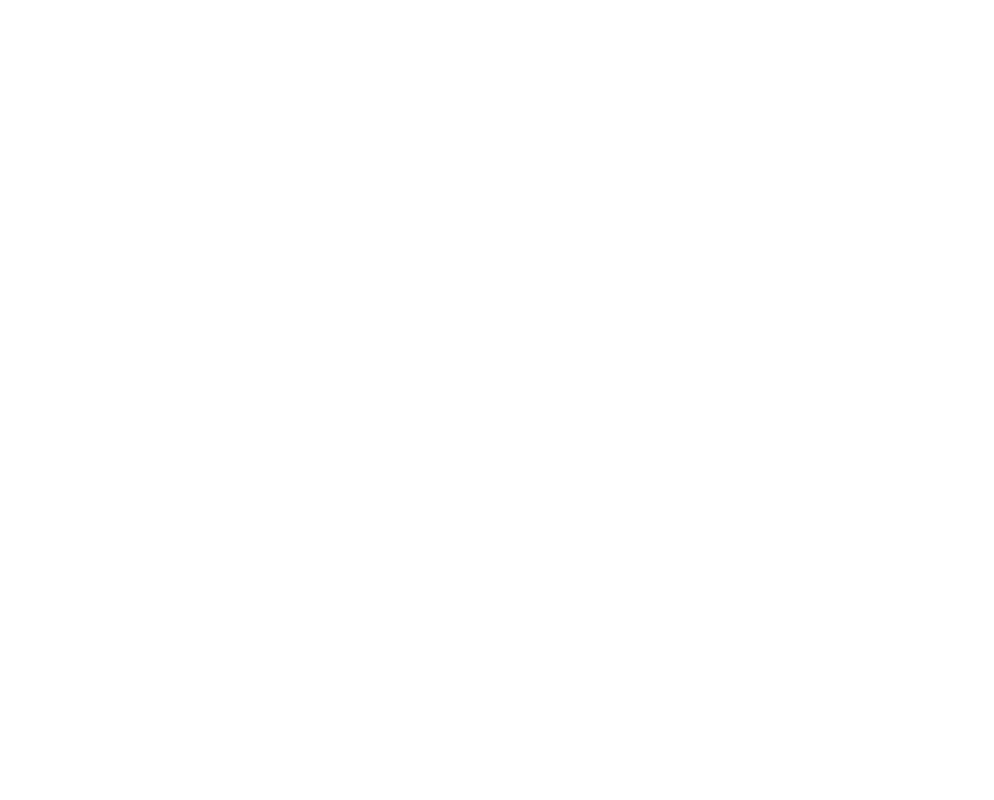
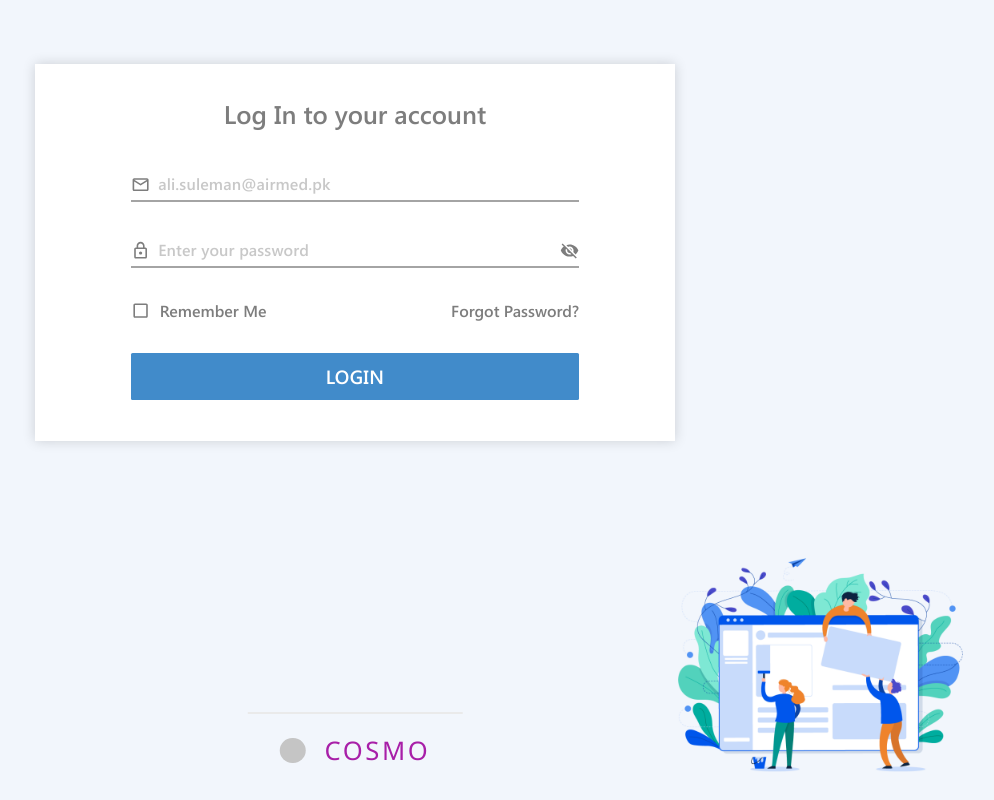
Before and after one commit to Maheerali-pk/cosmo, a React (Create React App) app: page /login in a window 1280 px wide. Shown: the whole page, without its empty margins (285-1279 px from the left). Built offline with nearby package versions, Linux system fonts and the light colour scheme; a small style sheet from the web is missing.

Commit message:
Login page is done

```diff
--- a/src/App.css
+++ b/src/App.css
@@ -31,6 +31,11 @@
 .mui-date-picker .MuiInputAdornment-positionEnd {
    margin-left: 0 !important;
 }
+
+/* .MuiFormControlLabel-label {
+   font-size: 1.25rem !important;
+   font-family: SegoeUISemibold !important;
+} */
 @media (max-width: 1900px) {
    html,
    body {
--- a/src/App.tsx
+++ b/src/App.tsx
@@ -14,6 +14,7 @@
 import Layout from "./Components/Layout";
 import Register from "./Pages/Register/Register";
 import Register2 from "./Pages/Register2/Register2";
+import Login from "./Pages/Login/Login";
 const theme = createTheme({
    overrides: {
       MuiInputLabel: {
@@ -81,6 +82,9 @@
                <Route path="/register2">
                   <Register2></Register2>
                </Route>
+               <Route path="/login">
+                  <Login></Login>
+               </Route>
             </MuiThemeProvider>
          </Switch>
       </Router>
--- /dev/null
+++ b/src/Pages/Login/Login.tsx
@@ -0,0 +1,52 @@
+import {
+   Button,
+   ButtonBase,
+   Checkbox,
+   FormControl,
+   FormControlLabel,
+   InputAdornment,
+   TextField,
+} from "@material-ui/core";
+import AirmedLogo from "../../Components/AirmedLogo";
+import LoggedOutLayout from "../../Components/LoggedOutLayout";
+import { colors, fonts, images } from "../../Helpers/utils";
+import Flexbox, { flexbox } from "../../StyledComponents/Flexbox";
+import Text from "../../StyledComponents/Text";
+import EmailOutlinedIcon from "@material-ui/icons/EmailOutlined";
+import LockOutlinedIcon from "@material-ui/icons/LockOutlined";
+import CustomInput from "../../Components/CustomInput";
+import ButtonPrimary from "../../StyledComponents/ButtonPrimary";
+const Login: React.FC = () => {
+   return (
+      <LoggedOutLayout background="#F2F6FC" image={images.register}>
+         <>
+            <Text size={32} mb={48} fontFamily="semibold">
+               Log In to your account
+            </Text>
+            <CustomInput placeholder="ali.suleman@airmed.pk" type="email"></CustomInput>
+            <CustomInput placeholder="Enter your password" type="password"></CustomInput>
+
+            <Flexbox mb={40} fullWidth justify="space-between">
+               <Flexbox gap={12} align="center">
+                  <Checkbox style={{ padding: "0" }}></Checkbox>
+                  <Text fontFamily="semibold" size={20} cursorPointer>
+                     Remember Me
+                  </Text>
+               </Flexbox>
+               <Text fontFamily="semibold" size={20} cursorPointer>
+                  Forgot Password?
+               </Text>
+            </Flexbox>
+
+            <ButtonPrimary fullWidth style={{ background: colors.blueButton }}>
+               <Text fontFamily="semibold" size={24} color="white">
+                  {" "}
+                  Login
+               </Text>
+            </ButtonPrimary>
+         </>
+      </LoggedOutLayout>
+   );
+};
+
+export default Login;
--- a/src/StyledComponents/ButtonPrimary.tsx
+++ b/src/StyledComponents/ButtonPrimary.tsx
@@ -8,4 +8,5 @@
    padding: 0.5rem 2.25rem !important;
    background-color: ${colors.blueButton};
    margin-top: 3.25rem;
+   border-radius: 0.125rem !important;
 `;
```
